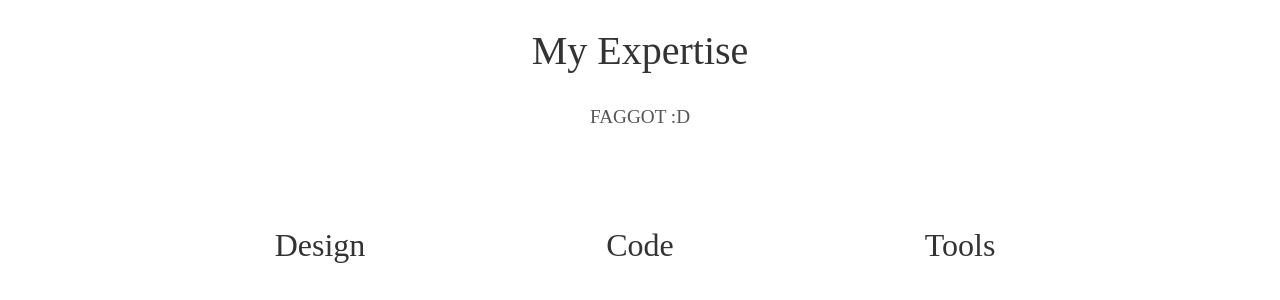
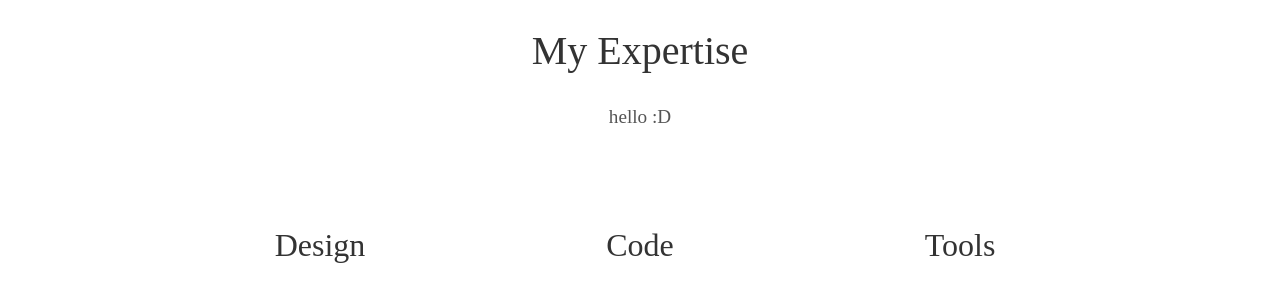
Before and after one commit to Senneschal/CV, a Jekyll site: the page built from index.html, in a window 1280 px wide. Shown: the part 954-1254 px from the top of the page. Built offline with Jekyll 4.4.1, drawn with Linux system fonts in a browser that asks for light colours; some web fonts are replaced.

Commit message:
Update _config.yml

```diff
--- a/_config.yml
+++ b/_config.yml
@@ -6,7 +6,7 @@ description: Curriculum Vitae
 
 # User settings
 username: Nathan Sennesael
-user_description: FAGGOT :D
+user_description: hello :D
 user_title: Physics | Medical | Coding | Engineer
 email: nathan.sennesael@hotmail.com
 # twitter_username: lorem_ipsum
```
